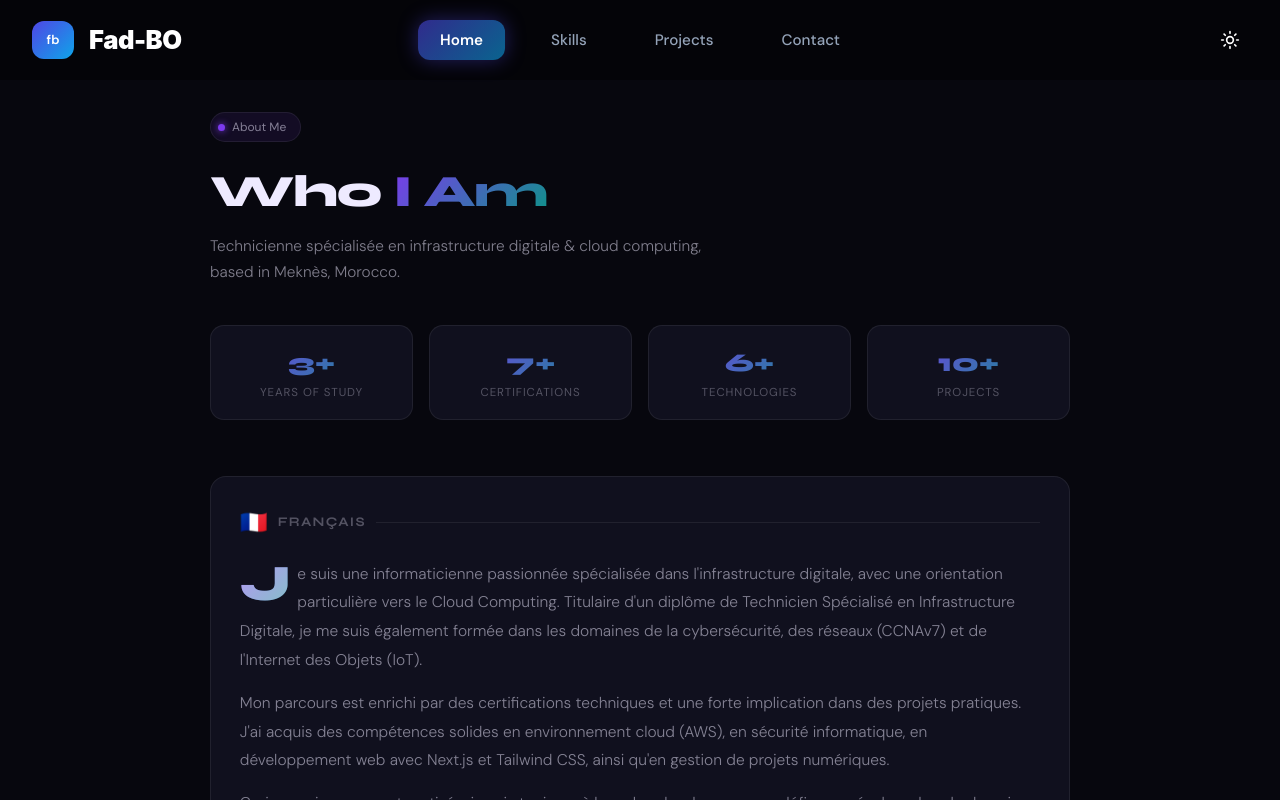
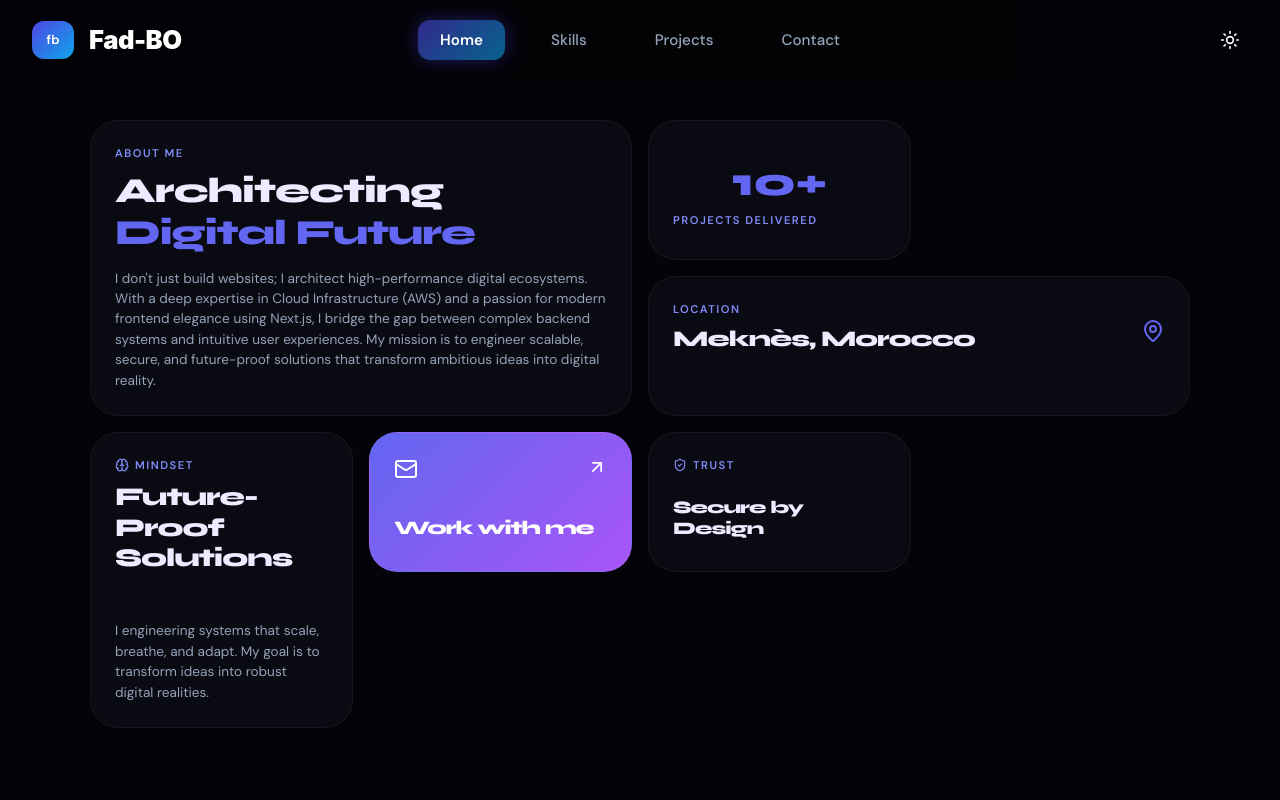
Before and after one commit to boumazian/Fad-portfolio, a Next.js app: page /aboutme in a window 1280 px wide. Shown: the top 800 px of the page. Built offline with nearby package versions, Linux system fonts and the light colour scheme.

Commit message:
style: optimize bento layout, fix typography scale and add glassmorphism effects

```diff
--- a/src/app/aboutme/page.tsx
+++ b/src/app/aboutme/page.tsx
@@ -1,141 +1,140 @@
 "use client";
 import { useTheme } from "@/context/ThemeContext";
-
-const LANGS = [
-  {
-    flag: "🇫🇷",
-    lang: "Français",
-    dir: "ltr" as const,
-    text: [
-      "Je suis une informaticienne passionnée spécialisée dans l'infrastructure digitale, avec une orientation particulière vers le Cloud Computing. Titulaire d'un diplôme de Technicien Spécialisé en Infrastructure Digitale, je me suis également formée dans les domaines de la cybersécurité, des réseaux (CCNAv7) et de l'Internet des Objets (IoT).",
-      "Mon parcours est enrichi par des certifications techniques et une forte implication dans des projets pratiques. J'ai acquis des compétences solides en environnement cloud (AWS), en sécurité informatique, en développement web avec Next.js et Tailwind CSS, ainsi qu'en gestion de projets numériques.",
-      "Curieuse, rigoureuse et motivée, je suis toujours à la recherche de nouveaux défis pour évoluer dans le domaine des technologies de l'information.",
-    ],
-  },
-  {
-    flag: "🇬🇧",
-    lang: "English",
-    dir: "ltr" as const,
-    text: [
-      "I am Fadoua Boumazian, an IT professional specialized in digital infrastructure with a strong focus on Cloud Computing. I hold a diploma as a Specialized Technician in Digital Infrastructure and have received additional training in cybersecurity, networking (CCNAv7), and the Internet of Things (IoT).",
-      "My journey is enriched with technical certifications and hands-on involvement in practical projects. I've developed strong skills in cloud environments (AWS), information security, web development using Next.js and Tailwind CSS, and digital project management.",
-      "Curious, detail-oriented, and highly motivated, I'm always looking for new challenges to grow within the dynamic world of information technology.",
-    ],
-  },
-  {
-    flag: "🇲🇦",
-    lang: "العربية",
-    dir: "rtl" as const,
-    text: [
-      "أنا فدوة بومزيان، مهندسة معلوماتية متخصصة في البنية التحتية الرقمية، مع اهتمام خاص بالحوسبة السحابية. حاصلة على دبلوم تقني متخصص في هذا المجال، كما تلقيت تكوينات إضافية في الأمن السيبراني، الشبكات (CCNAv7)، وإنترنت الأشياء (IoT).",
-      "مساري المهني مدعوم بعدة شهادات تقنية ومشاركات عملية في مشاريع ميدانية. أتمتع بكفاءات قوية في بيئة الحوسبة السحابية (AWS)، وأمن المعلومات، وتطوير الويب باستخدام Next.js وTailwind CSS، بالإضافة إلى إدارة المشاريع الرقمية.",
-      "أتميز بالفضول المهني، والانضباط، والدافع الذاتي، وأسعى دائمًا لمواجهة تحديات جديدة داخل مجال تكنولوجيا المعلومات.",
-    ],
-  },
-];
-
-const STATS = [
-  { n: "3+",  l: "Years of Study" },
-  { n: "7+",  l: "Certifications" },
-  { n: "6+",  l: "Technologies" },
-  { n: "10+", l: "Projects" },
-];
+import { Mail, MapPin, Brain, ArrowUpRight, ShieldCheck, Globe, Cloud } from "lucide-react";
 
 export default function AboutMe() {
   const { dark } = useTheme();
-  const t = dark ? "dk" : "lk";
 
   return (
-    <>
+    <section className={`am-root ${dark ? "dk" : "lk"}`}>
       <style>{`
-        .am { background:var(--bg);min-height:100vh;padding:7rem 1.5rem 5rem;transition:background .4s; }
-        .am-in { max-width:860px;margin:0 auto; }
+        .am-root {
+          background: ${dark ? "#030308" : "#f1f5f9"};
+          min-height: 100vh;
+          padding: 120px 1.5rem 80px;
+          position: relative;
+        }
 
-        /* Header */
-        .am-badge { display:inline-flex;align-items:center;gap:7px;padding:5px 14px 5px 7px;border-radius:100px;border:1px solid var(--border);background:var(--soft);font-size:12px;color:var(--txt2);margin-bottom:1rem; }
-        .am-bdot { width:7px;height:7px;border-radius:50%;background:var(--accent);box-shadow:0 0 7px var(--accent); }
-        .am-title { font-family:var(--font-syne,'Syne',sans-serif);font-size:clamp(2rem,4.5vw,2.8rem);font-weight:800;letter-spacing:-.03em;color:var(--txt);margin-bottom:.5rem; }
-        .am-sub { font-size:.96rem;color:var(--txt2);font-weight:300;line-height:1.7;max-width:500px;margin-bottom:2.5rem; }
+        .am-container {
+          max-width: 1100px;
+          margin: 0 auto;
+          display: grid;
+          grid-template-columns: repeat(4, 1fr);
+          /* نقصنا الارتفاع باش الكارطات يجيو مجموعين */
+          grid-auto-rows: minmax(140px, auto);
+          gap: 1rem;
+        }
 
-        /* Stats row */
-        .am-stats { display:flex;flex-wrap:wrap;gap:1rem;margin-bottom:3.5rem; }
-        .am-stat { flex:1;min-width:120px;border-radius:14px;padding:1.1rem 1.2rem;background:var(--card);border:1px solid var(--border);text-align:center;transition:transform .22s,border-color .22s; }
-        .am-stat:hover { transform:translateY(-3px);border-color:var(--accent); }
-        .am-stat-n { font-family:var(--font-syne,'Syne',sans-serif);font-size:1.6rem;font-weight:800;background:linear-gradient(135deg,#7c3aed,#0d9488);-webkit-background-clip:text;-webkit-text-fill-color:transparent;background-clip:text; }
-        .am-stat-l { font-size:.72rem;text-transform:uppercase;letter-spacing:.08em;color:var(--txt3);margin-top:2px; }
+        .b-card {
+          background: ${dark ? "rgba(15, 15, 25, 0.7)" : "#fff"};
+          border: 1px solid ${dark ? "rgba(255,255,255,0.05)" : "rgba(0,0,0,0.05)"};
+          border-radius: 28px; /* صغرنا الـ radius شوية باش يجي أنيق */
+          padding: 1.5rem;
+          display: flex;
+          flex-direction: column;
+          justify-content: space-between;
+          transition: all 0.4s ease;
+        }
 
-        /* Language cards */
-        .am-cards { display:flex;flex-direction:column;gap:1.5rem; }
-        .am-card { border-radius:16px;padding:1.8rem;background:var(--card);border:1px solid var(--border);transition:border-color .25s,box-shadow .25s; }
-        .am-card:hover { border-color:var(--accent);box-shadow:var(--shadow); }
+        /* تصحيح العناوين باش ميبقاش الخط كبير بزاف */
+        .b-title {
+          font-family: 'Syne', sans-serif;
+          font-size: 1.6rem; /* صغرنا هادي */
+          font-weight: 800;
+          line-height: 1.2;
+          margin: 0.5rem 0;
+          letter-spacing: -1px;
+        }
 
-        .am-lang-head { display:flex;align-items:center;gap:10px;margin-bottom:1.25rem; }
-        .am-flag { font-size:1.4rem; }
-        .am-lang-name { font-family:var(--font-syne,'Syne',sans-serif);font-size:.82rem;font-weight:700;text-transform:uppercase;letter-spacing:.1em;color:var(--txt3); }
-        .am-lang-bar { flex:1;height:1px;background:var(--border); }
+        .b-subtitle {
+          font-size: 0.7rem;
+          text-transform: uppercase;
+          letter-spacing: 1.5px;
+          color: #818cf8;
+          font-weight: 700;
+          display: flex;
+          align-items: center;
+          gap: 6px;
+        }
 
-        /* First letter drop cap */
-        .am-para { font-size:.97rem;color:var(--txt2);line-height:1.85;font-weight:300;margin-bottom:.9rem; }
-        .am-para:last-child { margin-bottom:0; }
-        .am-para.drop::first-letter { font-family:var(--font-syne,'Syne',sans-serif);font-size:3.2rem;font-weight:800;float:left;line-height:.85;margin-right:.12em;margin-top:.05em;background:linear-gradient(135deg,#7c3aed,#0d9488);-webkit-background-clip:text;-webkit-text-fill-color:transparent;background-clip:text; }
-        .am-para[dir="rtl"].drop::first-letter { float:right;margin-right:0;margin-left:.12em; }
+        .b-text {
+          font-size: 0.85rem;
+          color: ${dark ? "#94a3b8" : "#475569"};
+          line-height: 1.5;
+        }
 
-        /* Divider between cards */
-        .am-cards > .am-card + .am-card { }
+        /* التحكم في أحجام الكارطات */
+        .c-main { grid-column: span 2; grid-row: span 2; }
+        .c-wide { grid-column: span 2; }
+        .c-tall { grid-row: span 2; }
 
-        @media(max-width:600px) {
-          .am-stats { gap:.75rem; }
-          .am-stat { min-width:calc(50% - .375rem); }
-          .am-card { padding:1.3rem; }
+        .c-contact { background: linear-gradient(135deg, #6366f1, #a855f7); color: #fff; }
+
+        .stat-num { font-family: 'Syne', sans-serif; font-size: 2.5rem; font-weight: 900; color: #6366f1; }
+
+        @media (max-width: 900px) {
+          .am-container { grid-template-columns: repeat(2, 1fr); }
+          .c-main, .c-wide { grid-column: span 2; }
         }
       `}</style>
 
-      <section className={`am ${t}`}>
-        <div className="am-in">
+      <div className="am-container">
 
-          {/* Header */}
-          <div className="am-badge"><span className="am-bdot"/>About Me</div>
-          <h1 className="am-title">
-            Who <span className="grad">I Am</span>
-          </h1>
-          <p className="am-sub">
-            Technicienne spécialisée en infrastructure digitale & cloud computing, based in Meknès, Morocco.
+        {/* Main Bio */}
+        <div className="b-card c-main">
+          <div>
+            <div className="b-subtitle">About Me</div>
+            <h1 className="b-title" style={{fontSize: '2.2rem'}}>Architecting <br/> <span style={{color: '#6366f1'}}>Digital Future</span></h1>
+          </div>
+          <p className="b-text">
+            I don't just build websites; I architect high-performance digital ecosystems. With a deep expertise in Cloud Infrastructure (AWS) and a passion for modern frontend elegance using Next.js, I bridge the gap between complex backend systems and intuitive user experiences. My mission is to engineer scalable, secure, and future-proof solutions that transform ambitious ideas into digital reality.
           </p>
+        </div>
 
-          {/* Stats */}
-          <div className="am-stats">
-            {STATS.map(s => (
-              <div className="am-stat" key={s.l}>
-                <div className="am-stat-n">{s.n}</div>
-                <div className="am-stat-l">{s.l}</div>
-              </div>
-            ))}
+        {/* 10+ Projects - صغرنا الكارط */}
+        <div className="b-card" style={{textAlign: 'center', justifyContent: 'center'}}>
+          <div className="stat-num">10+</div>
+          <div className="b-subtitle">Projects Delivered</div>
+        </div>
+
+        {/* Location */}
+        <div className="b-card c-wide">
+          <div style={{display: 'flex', justifyContent: 'space-between', alignItems: 'center'}}>
+            <div>
+              <div className="b-subtitle">Location</div>
+              <h2 className="b-title" style={{fontSize: '1.4rem'}}>Meknès, Morocco</h2>
+            </div>
+            <MapPin color="#6366f1" size={24} />
           </div>
+        </div>
 
-          {/* Language cards */}
-          <div className="am-cards">
-            {LANGS.map((lang, i) => (
-              <div className="am-card" key={lang.lang}>
-                <div className="am-lang-head">
-                  <span className="am-flag">{lang.flag}</span>
-                  <span className="am-lang-name">{lang.lang}</span>
-                  <div className="am-lang-bar"/>
-                </div>
-                {lang.text.map((p, j) => (
-                  <p
-                    key={j}
-                    dir={lang.dir}
-                    className={`am-para${j === 0 ? " drop" : ""}`}
-                  >
-                    {p}
-                  </p>
-                ))}
-              </div>
-            ))}
+        {/* Mindset */}
+        <div className="b-card c-tall">
+          <div>
+            <div className="b-subtitle"><Brain size={14}/> Mindset</div>
+            <h2 className="b-title">Future-Proof Solutions</h2>
           </div>
+          <p className="b-text">
+            I engineering systems that scale, breathe, and adapt. My goal is to transform ideas into robust digital realities.
+          </p>
+        </div>
 
+        {/* Contact */}
+        <div className="b-card c-contact">
+          <div style={{display: 'flex', justifyContent: 'space-between'}}>
+            <Mail size={24} />
+            <ArrowUpRight size={20} />
+          </div>
+          <h2 className="b-title" style={{color: '#fff', fontSize: '1.2rem'}}>Work with me</h2>
         </div>
-      </section>
-    </>
+
+        {/* Tech */}
+        <div className="b-card">
+          <div className="b-subtitle"><ShieldCheck size={14}/> Trust</div>
+          <h2 className="b-title" style={{fontSize: '1.1rem'}}>Secure by Design</h2>
+        </div>
+
+      </div>
+    </section>
   );
 }
```
